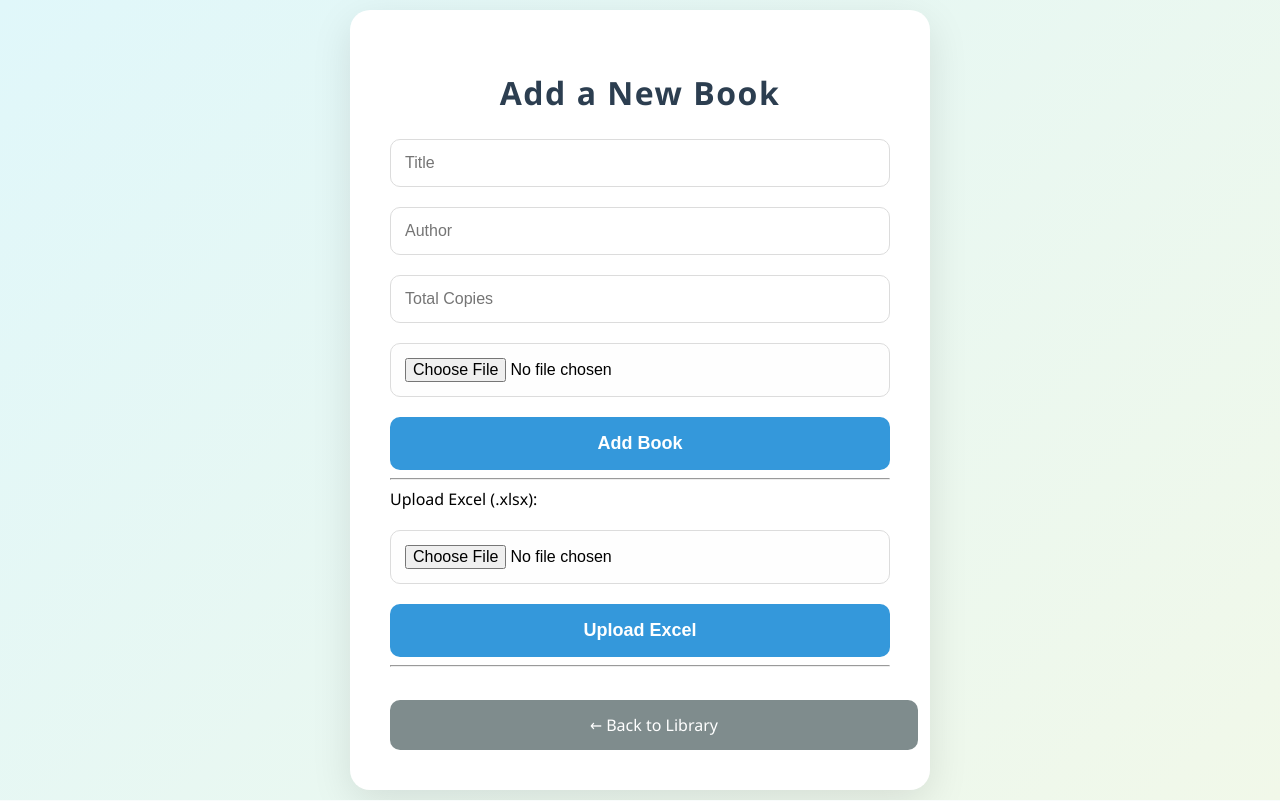
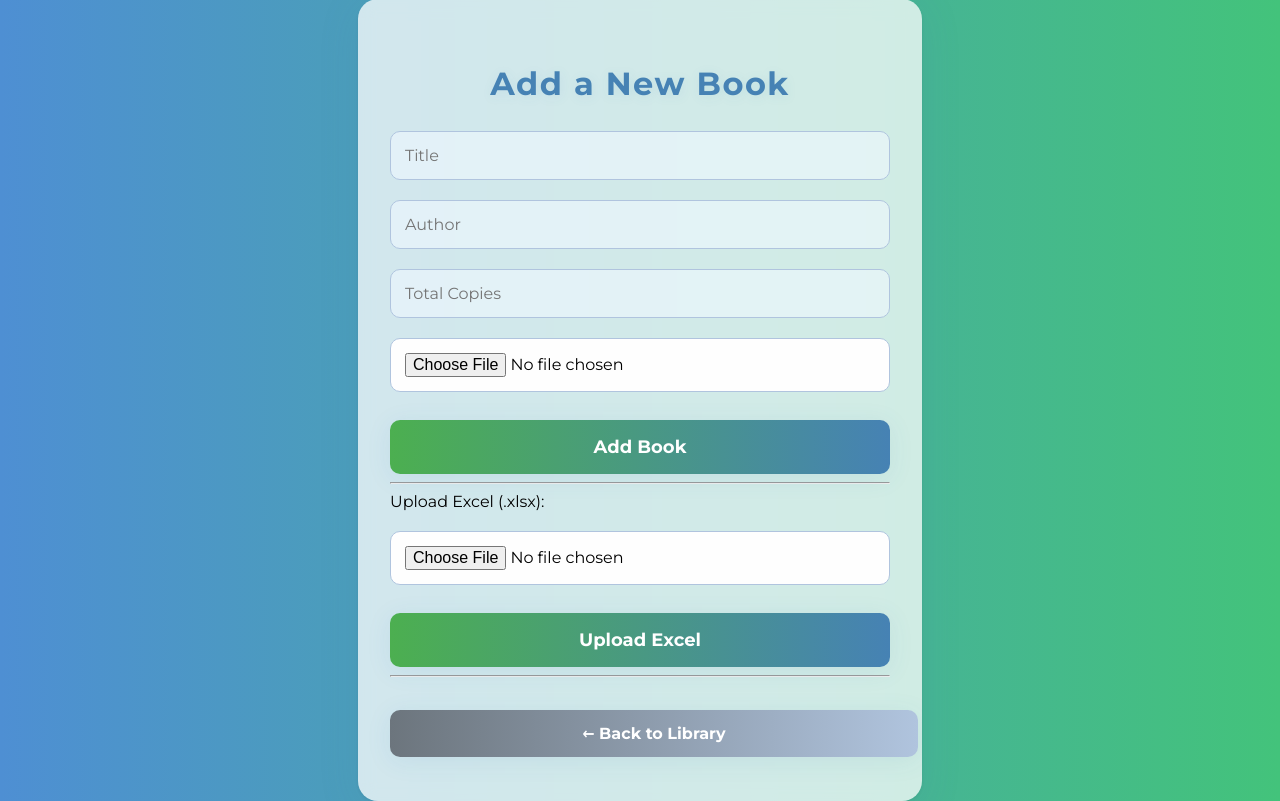
Before and after one commit to vidved123/MyLibrary, a Python web app: template templates/add_books.html in a window 1280 px wide. Run offline with Jinja, Linux system fonts and the light colour scheme; the template is opened without the code that fills it, so the values that code supplies are empty.

Commit message:
Update AddBooks.css

```diff
--- a/static/css/AddBooks.css
+++ b/static/css/AddBooks.css
@@ -1,37 +1,62 @@
-/* Global Styles */
+@import url('https://fonts.googleapis.com/css2?family=Montserrat:wght@400;700&display=swap');
+
 body {
-    font-family: 'Segoe UI', Tahoma, Geneva, Verdana, sans-serif;
-    background: linear-gradient(135deg, #e0f7fa, #f1f8e9);
+    font-family: 'Montserrat', 'Segoe UI', Tahoma, Geneva, Verdana, sans-serif;
+    background: linear-gradient(90deg, #4e8fd3 0%, #43c37b 100%);
     margin: 0;
     padding: 0;
     display: flex;
     justify-content: center;
     align-items: center;
     height: 100vh;
+    min-height: 100vh;
+    animation: fadeInBody 1s ease;
+    overflow: hidden;
+}
+
+@keyframes fadeInBody {
+    from { opacity: 0; }
+    to { opacity: 1; }
 }
 
 /* Main Container */
 .container {
     max-width: 500px;
     width: 90%;
-    padding: 40px;
-    background: #ffffff;
+    padding: 44px 32px;
+    background: rgba(255, 255, 255, 0.75);
     border-radius: 20px;
-    box-shadow: 0 12px 40px rgba(0, 0, 0, 0.1);
+    box-shadow: 0 8px 40px rgba(70, 130, 180, 0.13), 0 1.5px 4px rgba(0,0,0,0.07);
+    backdrop-filter: blur(8px);
     transition: transform 0.3s ease;
+    animation: fadeInUp 1s 0.2s both;
+    max-height: 90vh;
+    overflow: auto;
 }
 .container:hover {
     transform: translateY(-2px);
 }
 
+@keyframes fadeInUp {
+    from { opacity: 0; transform: translateY(40px); }
+    to { opacity: 1; transform: translateY(0); }
+}
+
 /* Heading */
 h1 {
     text-align: center;
-    color: #2c3e50;
-    margin-bottom: 25px;
-    font-size: 32px;
+    color: #4682b4;
+    margin-bottom: 28px;
+    font-size: 2em;
     font-weight: 700;
     letter-spacing: 1.5px;
+    text-shadow: 1px 2px 12px rgba(70, 130, 180, 0.10);
+    animation: fadeInDown 1s 0.3s both;
+}
+
+@keyframes fadeInDown {
+    from { opacity: 0; transform: translateY(-30px); }
+    to { opacity: 1; transform: translateY(0); }
 }
 
 /* Nav Buttons */
@@ -43,16 +68,21 @@ h1 {
 }
 .nav-buttons a {
     text-decoration: none;
-    color: #3498db;
+    color: #fff;
     font-weight: 600;
-    padding: 10px 16px;
-    border: 2px solid #3498db;
-    border-radius: 8px;
-    transition: all 0.3s ease;
+    padding: 12px 24px;
+    border: none;
+    border-radius: 10px;
+    background: linear-gradient(90deg, #4e8fd3 0%, #43c37b 100%);
+    box-shadow: 0 4px 24px rgba(70, 130, 180, 0.10);
+    font-size: 1.1em;
+    transition: background 0.3s, transform 0.3s, box-shadow 0.3s;
 }
 .nav-buttons a:hover {
-    background-color: #3498db;
-    color: white;
+    background: linear-gradient(90deg, #357ab8 0%, #45a049 100%);
+    color: #fff;
+    transform: translateY(-2px) scale(1.03);
+    box-shadow: 0 8px 32px rgba(70, 130, 180, 0.18);
 }
 
 /* Form Styling (Optional if forms exist later) */
@@ -71,22 +101,25 @@ button {
     width: 100%;
     box-sizing: border-box;
     transition: all 0.3s ease;
+    font-family: inherit;
 }
 input[type="text"],
 input[type="number"] {
-    border: 1px solid #dcdcdc;
+    border: 1.5px solid #b0c4de;
+    background: rgba(240, 248, 255, 0.6);
 }
 input[type="file"] {
-    border: 1px solid #dcdcdc;
+    border: 1.5px solid #b0c4de;
     background-color: #fefefe;
 }
 input:focus {
-    border-color: #3498db;
-    box-shadow: 0 0 8px rgba(52, 152, 219, 0.3);
+    border-color: #4682b4;
+    box-shadow: 0 0 0 2px #b0c4de33;
     outline: none;
+    background: #fff;
 }
 button {
-    background-color: #3498db;
+    background: linear-gradient(90deg, #4CAF50 0%, #4682b4 100%);
     color: white;
     font-size: 18px;
     font-weight: 600;
@@ -94,14 +127,18 @@ button {
     border-radius: 10px;
     padding: 16px;
     cursor: pointer;
-    transition: background-color 0.3s ease, transform 0.15s ease;
+    box-shadow: 0 4px 24px rgba(70, 130, 180, 0.10);
+    transition: background 0.3s, transform 0.3s, box-shadow 0.3s;
+    outline: none;
+    margin-top: 8px;
 }
 button:hover {
-    background-color: #2980b9;
+    background: linear-gradient(90deg, #45a049 0%, #357ab8 100%);
     transform: translateY(-1px) scale(1.01);
+    box-shadow: 0 8px 32px rgba(70, 130, 180, 0.18);
 }
 button:active {
-    background-color: #1c5980;
+    background: #1c5980;
     transform: scale(0.99);
 }
 
@@ -109,19 +146,22 @@ button:active {
 .back-link {
     display: inline-block;
     text-align: center;
-    background-color: #7f8c8d;
+    background: linear-gradient(90deg, #6c757d 0%, #b0c4de 100%);
     color: #fff;
     padding: 14px;
     border-radius: 10px;
     margin-top: 25px;
     text-decoration: none;
-    font-size: 16px;
+    font-size: 1em;
     width: 100%;
-    transition: background-color 0.3s ease, transform 0.2s ease;
+    font-weight: 600;
+    box-shadow: 0 4px 24px rgba(70, 130, 180, 0.10);
+    transition: background 0.3s, transform 0.3s, box-shadow 0.3s;
 }
 .back-link:hover {
-    background-color: #636e72;
-    transform: translateY(-1px);
+    background: linear-gradient(90deg, #5a6268 0%, #b0c4de 100%);
+    transform: translateY(-1px) scale(1.03);
+    box-shadow: 0 8px 32px rgba(70, 130, 180, 0.18);
 }
 
 /* Flash Messages */
@@ -143,12 +183,21 @@ button:active {
 .flash-messages li.error {
     background-color: #f8d7da;
     color: #721c24;
-    border: 1px solid #f5c6cb;
+    border: 1.5px solid #f5c6cb;
 }
 .flash-messages li.success {
     background-color: #d4edda;
     color: #155724;
-    border: 1px solid #c3e6cb;
+    border: 1.5px solid #c3e6cb;
+}
+
+::-webkit-scrollbar {
+    width: 8px;
+    background: #e0eafc;
+}
+::-webkit-scrollbar-thumb {
+    background: #b0c4de;
+    border-radius: 8px;
 }
 
 /* Responsive Design */
```
